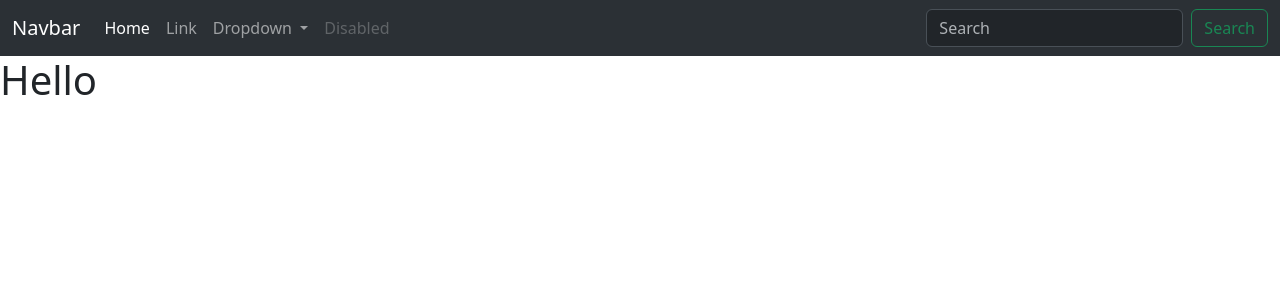
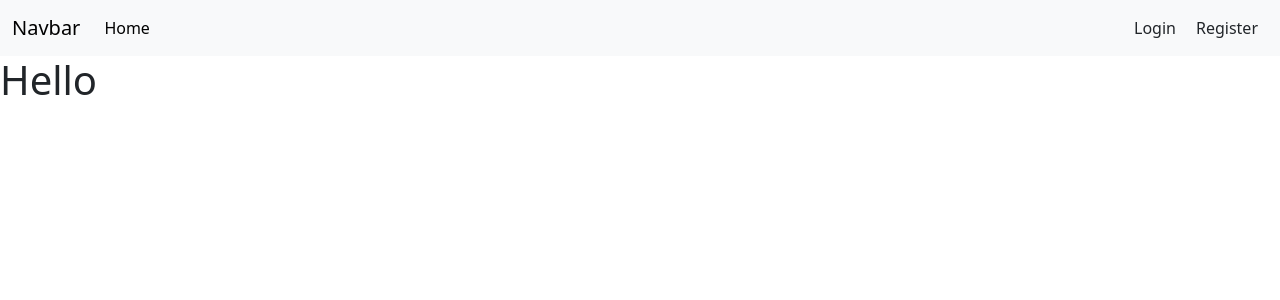
Before and after one commit to pattycheng0128/Django_device, a Django app: page / in a window 1280 px wide. Shown: the top 300 px of the page. Run offline with Django 4.2, Linux system fonts and the light colour scheme.

Commit message:
調整view和base.html

```diff
--- a/project/login/views.py
+++ b/project/login/views.py
@@ -19,9 +19,9 @@ def login(request):
                 return render(request, './login/login.html')
             if password == _password:
                 request.session['loginFlag'] = True
+                request.session['username'] = user[0].name
                 return redirect('/')
             else:
-                print('fail')
                 return render(request, './login/login.html')
     return render(request, './login/login.html')
 
@@ -46,7 +46,7 @@ def register(request):
     return render(request, './login/register.html')
 
 def logout(request):
-    if request.session['loginFlag']:
+    if request.session.get('loginFlag', None):
         request.session.flush()
         return redirect('/login/')
     return redirect('/')
--- a/project/templates/base.html
+++ b/project/templates/base.html
@@ -10,9 +10,14 @@
      <script src="https://cdn.jsdelivr.net/npm/@popperjs/core@2.11.8/dist/umd/popper.min.js" integrity="sha384-I7E8VVD/ismYTF4hNIPjVp/Zjvgyol6VFvRkX/vR+Vc4jQkC+hVqc2pM8ODewa9r" crossorigin="anonymous"></script>
      <script src="https://cdn.jsdelivr.net/npm/bootstrap@5.3.3/dist/js/bootstrap.min.js" integrity="sha384-0pUGZvbkm6XF6gxjEnlmuGrJXVbNuzT9qBBavbLwCsOGabYfZo0T0to5eqruptLy" crossorigin="anonymous"></script>
 
+     <style>
+        a.nav-link{
+          padding: 5px 10px;
+        }
+     </style>
 </head>
 <body>
-    <nav class="navbar navbar-expand-lg bg-body-tertiary" data-bs-theme="dark">
+    <nav class="navbar navbar-expand-lg bg-body-tertiary">
         <div class="container-fluid">
           <a class="navbar-brand" href="#">Navbar</a>
           <button class="navbar-toggler" type="button" data-bs-toggle="collapse" data-bs-target="#navbarSupportedContent" aria-controls="navbarSupportedContent" aria-expanded="false" aria-label="Toggle navigation">
@@ -23,27 +28,15 @@
               <li class="nav-item">
                 <a class="nav-link active" aria-current="page" href="#">Home</a>
               </li>
-              <li class="nav-item">
-                <a class="nav-link" href="#">Link</a>
-              </li>
-              <li class="nav-item dropdown">
-                <a class="nav-link dropdown-toggle" href="#" role="button" data-bs-toggle="dropdown" aria-expanded="false">
-                  Dropdown
-                </a>
-                <ul class="dropdown-menu">
-                  <li><a class="dropdown-item" href="#">Action</a></li>
-                  <li><a class="dropdown-item" href="#">Another action</a></li>
-                  <li><hr class="dropdown-divider"></li>
-                  <li><a class="dropdown-item" href="#">Something else here</a></li>
-                </ul>
-              </li>
-              <li class="nav-item">
-                <a class="nav-link disabled" aria-disabled="true">Disabled</a>
-              </li>
             </ul>
-            <form class="d-flex" role="search">
-              <input class="form-control me-2" type="search" placeholder="Search" aria-label="Search">
-              <button class="btn btn-outline-success" type="submit">Search</button>
+            <form class="d-flex">
+              {% if request.session.loginFlag %}
+                <a class="nav-link" href="#">{{ request.session.username }}已登入</a>
+                <a class="nav-link" href="/logout">Logout</a>
+              {% else %}
+              <a class="nav-link" href="/login">Login</a>
+              <a class="nav-link" href="/register">Register</a>
+              {% endif %}
             </form>
           </div>
         </div>
```
Also changed, not shown: project/db.sqlite3.
